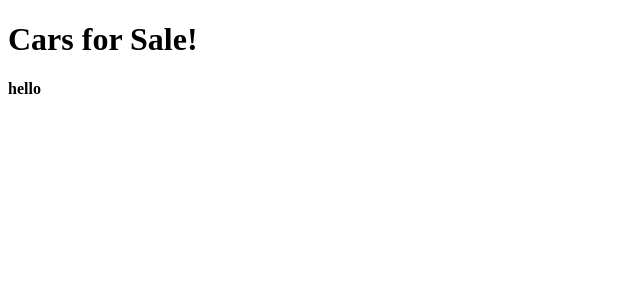
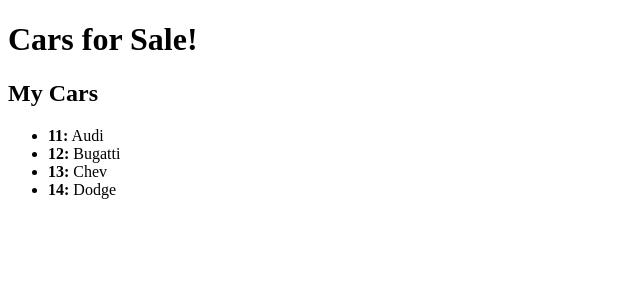
Before and after one commit to johnleee/kangular, an Angular app: page / in a window 1280 px wide. Shown: the top 300 px of the page, without its empty margins (0-640 px from the left). Built offline with nearby package versions, Linux system fonts and the light colour scheme.

Commit message:
Add Some Angular

```diff
--- a/src/app/vehicle/vehicle.component.html
+++ b/src/app/vehicle/vehicle.component.html
@@ -1 +1,6 @@
-<b>hello</b>
+<h2>My Cars</h2>
+<ul class="cars">
+  <li *ngFor="let car of cars">
+    <b>{{car.id}}:</b> {{car.content}}
+  </li>
+</ul>
--- a/src/app/vehicle/vehicle.component.ts
+++ b/src/app/vehicle/vehicle.component.ts
@@ -1,7 +1,17 @@
 import { Component } from '@angular/core';
+
+import {Vehicle} from "./vehicle";
+const CARS: Vehicle[] = [
+  { id: 11, content: 'Audi' },
+  { id: 12, content: 'Bugatti' },
+  { id: 13, content: 'Chev' },
+  { id: 14, content: 'Dodge' },
+];
+
 @Component({
   selector: 'vehicle-home',
   templateUrl: './vehicle.component.html',
 })
 export class VehicleComponent {
+  cars = CARS;
 }
--- /dev/null
+++ b/src/app/vehicle/vehicle.ts
@@ -0,0 +1,4 @@
+export class Vehicle {
+  id: number;
+  content: string;
+}
```
